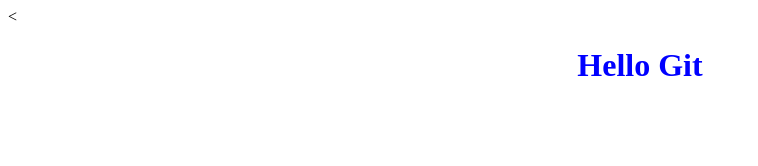
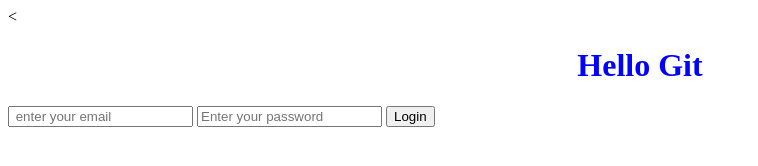
Before and after one commit to Nonofo4/my-awesome-app, a plain HTML site: page index.html in a window 1280 px wide. Shown: the whole page, without its empty margins (0-758 px from the left). Drawn offline with Linux system fonts and the light colour scheme.

Commit message:
Added HTML login form

```diff
--- a/index.html
+++ b/index.html
@@ -10,5 +10,9 @@
 <body>
     <h1>Hello Git</h1>
     <script src="script.js"></script>
+
+    <input type="email" placeholder=" enter your email"/>
+    <input type="password" placeholder="Enter your password"/>
+    <input type="submit" value="Login"/>
 </body>
 </html>
```
